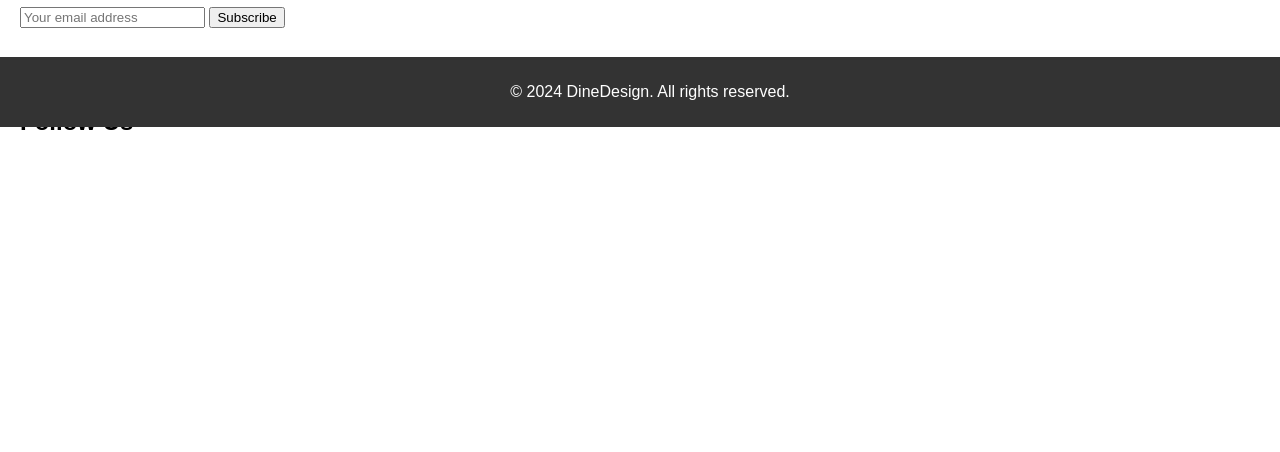
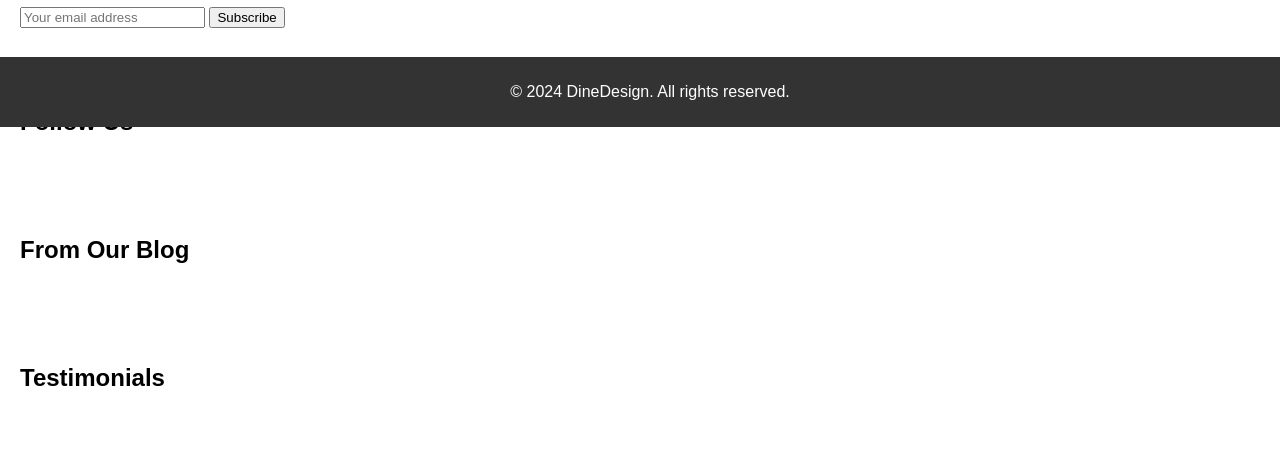
Before and after one commit to jurchiks33/DineDesign, a Flask app: page / in a window 1280 px wide. Shown: the part 673-1125 px from the top of the page. Before the commit the page ends 803 px from the top, so only its background shows below. Run offline with Flask 3, Linux system fonts and the light colour scheme.

Commit message:
updating home page

```diff
--- a/templates/index.html
+++ b/templates/index.html
@@ -56,6 +56,16 @@
         <!-- Social media links or widgets placeholder -->
     </section>
 
+    <section id="latest-blog-posts">
+        <h2>From Our Blog</h2>
+        <!-- Blog posts placeholder -->
+    </section>
+
+    <section id="testimonials">
+        <h2>Testimonials</h2>
+        <!-- Testimonials placeholder -->
+    </section>
+
     <footer>
         <p>&copy; 2024 DineDesign. All rights reserved.</p>
     </footer>
```
